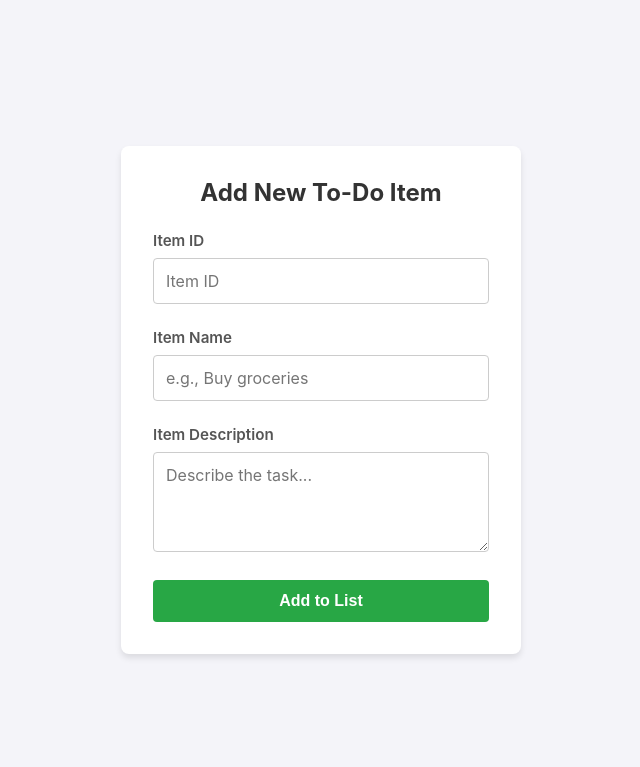
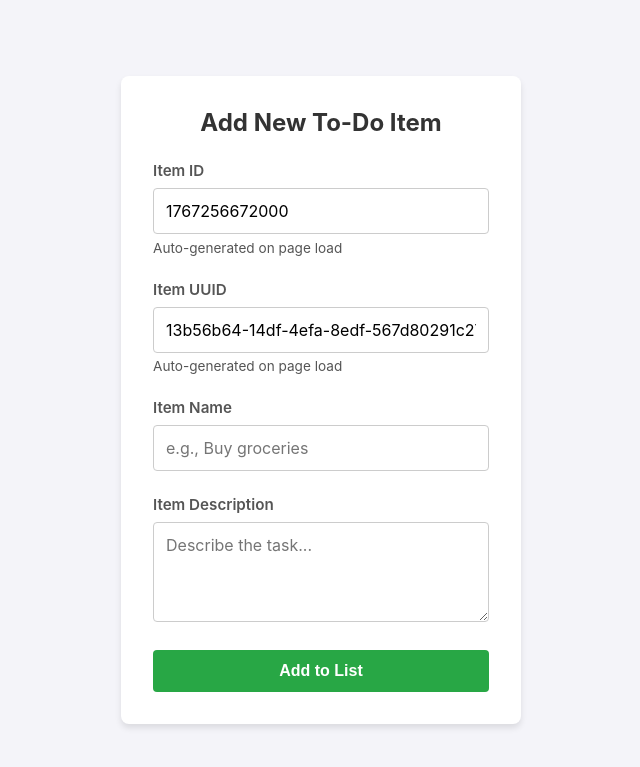
Before and after one commit to kingpin1374/Assignment4, a Flask app: template Task3/template/todo.html in a window 1280 px wide. Shown: the top 767 px of the page, without its empty margins (319-959 px from the left). Run offline with Flask 3, Linux system fonts and the light colour scheme; the template is opened without the code that fills it, so the values that code supplies are empty.

Commit message:
Item UID field added

```diff
--- a/Task3/template/todo.html
+++ b/Task3/template/todo.html
@@ -86,6 +86,13 @@
             min-height: 100px;
         }
 
+        .muted {
+            display: block;
+            margin-top: 0.35rem;
+            font-size: 0.85rem;
+            color: var(--color-text-secondary);
+        }
+
         button {
             width: 100%;
             padding: 0.75rem;
@@ -125,8 +132,15 @@
     <form action="/submittodoitem" method="POST">
         <div class="form-group">
             <label for="itemID">Item ID</label>
-            <input type="text" id="itemID" name="itemID" placeholder="Item ID" required>
+            <input type="text" id="itemID" name="itemID" placeholder="Item ID" readonly>
+            <span class="muted">Auto-generated on page load</span>
         </div>
+        <div class="form-group">
+            <label for="itemUUID">Item UUID</label>
+            <input type="text" id="itemUUID" name="itemUUID" placeholder="Item UUID" readonly>
+            <span class="muted">Auto-generated on page load</span>
+        </div>
+
 
         <div class="form-group">
             <label for="itemName">Item Name</label>
@@ -143,5 +157,21 @@
     </form>
 </div>
 
+<script>
+document.addEventListener('DOMContentLoaded', function () {
+    var idInput = document.getElementById('itemID');
+    var uuidInput = document.getElementById('itemUUID');
+    if (idInput && !idInput.value) {
+        idInput.value = Date.now().toString();
+    }
+    if (uuidInput && !uuidInput.value) {
+        if (window.crypto && crypto.randomUUID) {
+            uuidInput.value = crypto.randomUUID();
+        } else {
+            uuidInput.value = 'uuid-' + Math.random().toString(36).slice(2, 10);
+        }
+    }
+});
+</script>
 </body>
 </html>
```
